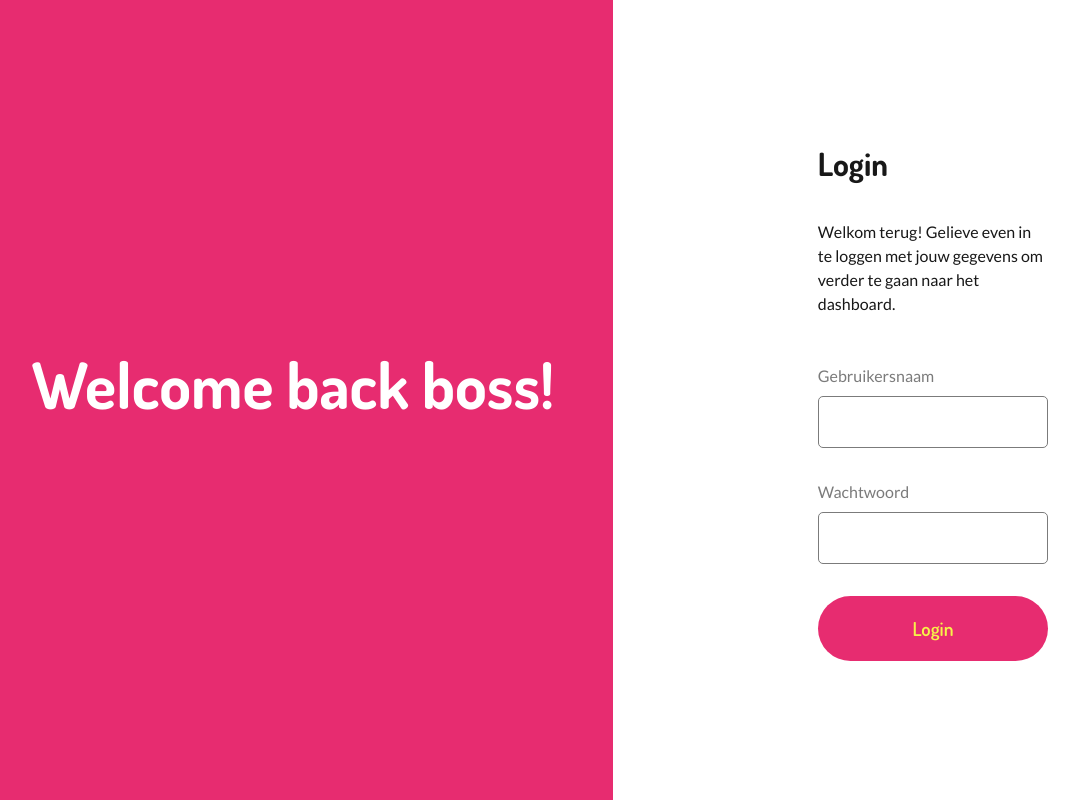
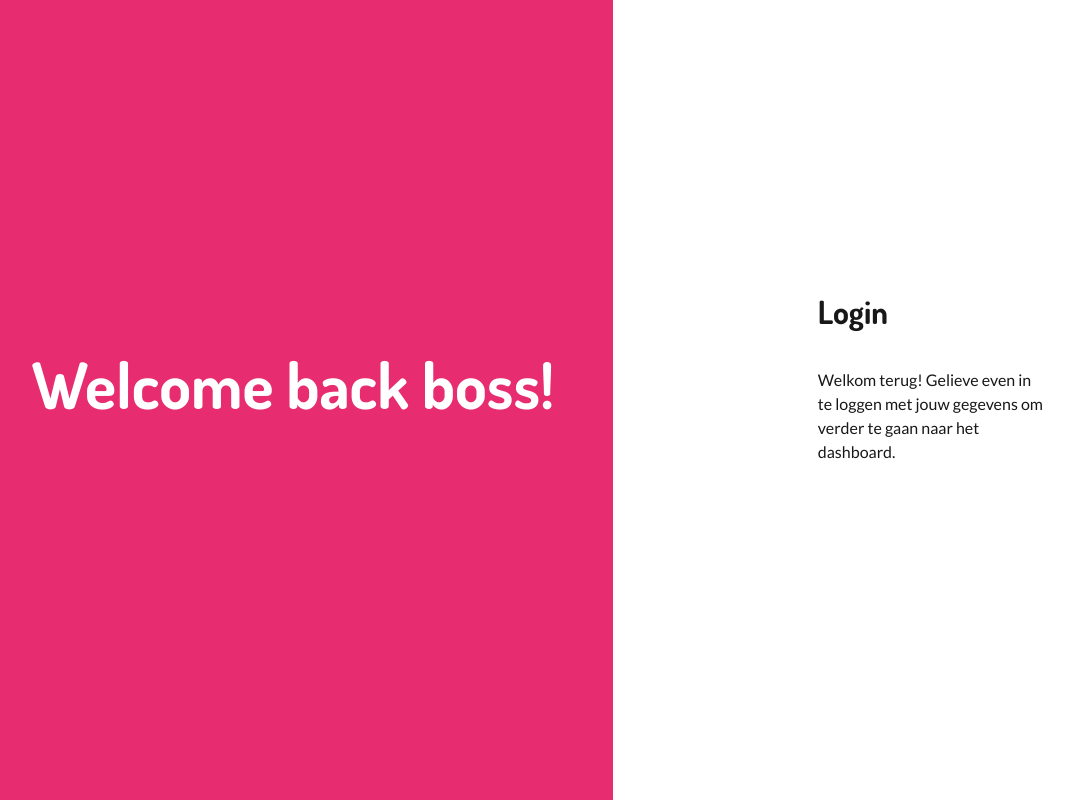
Before and after one commit to AlejandroDeWolf/donut-configurator-admin, a React (Vite) app: page / in a window 1280 px wide. Shown: the whole page, without its empty margins (27-1106 px from the left). Built offline with nearby package versions, Linux system fonts and the light colour scheme.

Commit message:
feat: temporarly disable login form component

```diff
--- a/src/components/LoginForm.jsx
+++ b/src/components/LoginForm.jsx
@@ -1,66 +1,9 @@
 import React from "react";
-import { useRef } from "react";
 
 const Form = () => {
-  const usernameRef = useRef();
-  const passwordRef = useRef();
-
-  const fetchLogin = async (e) => {
-    e.preventDefault();
-
-    // get username and password from form
-    const username = usernameRef.current.value;
-    const password = passwordRef.current.value;
-
-    const response = await fetch(
-      "https://adorable-red-sundress.cyclic.app/users/login",
-      {
-        method: "POST",
-        headers: {
-          "Content-Type": "application/json",
-        },
-        body: JSON.stringify({
-          username: username,
-          password: password,
-        }),
-      }
-    );
-
-    // error handling
-    if (!response.ok) {
-      const error = await response.json();
-      console.log(error);
-      console.log(username);
-      return;
-    } else {
-      const data = await response.json();
-      console.log(data);
-      // store token in local storage
-      localStorage.setItem("token", data.token);
-      // redirect to admin page
-      window.location.href = "/dashboard";
-    }
-  };
-
   return (
-    <form>
-      <div className="form__group">
-        <label htmlFor="username">Gebruikersnaam</label>
-        <input type="text" name="username" id="username" ref={usernameRef} />
-      </div>
-      <div className="form__group">
-        <label htmlFor="password">Wachtwoord</label>
-        <input
-          type="password"
-          name="password"
-          id="password"
-          ref={passwordRef}
-        />
-      </div>
-      <button type="submit" className="btn form__btn" onClick={fetchLogin}>
-        Login
-      </button>
-    </form>
+    <>
+    </>
   );
 };
 
```
